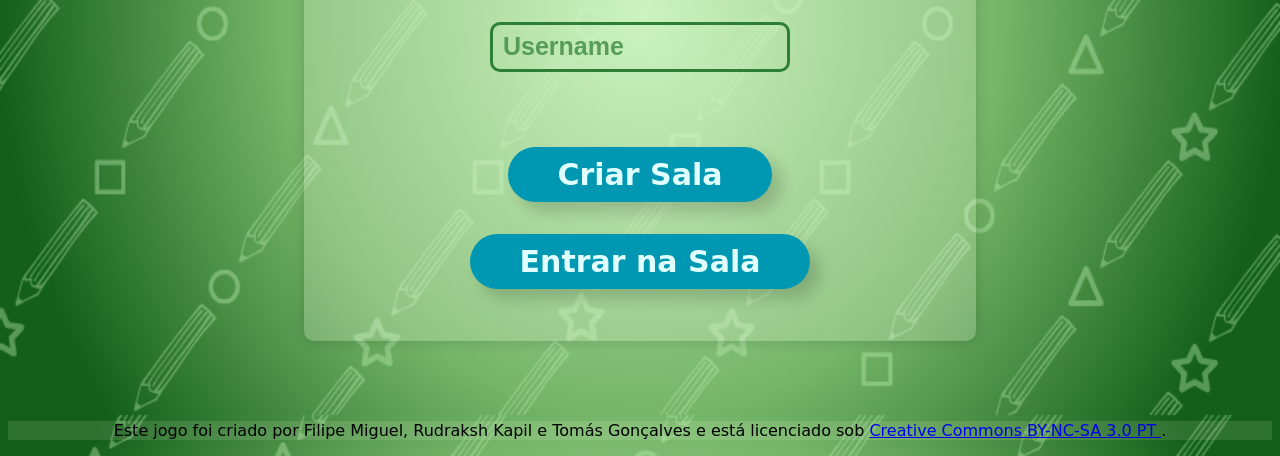
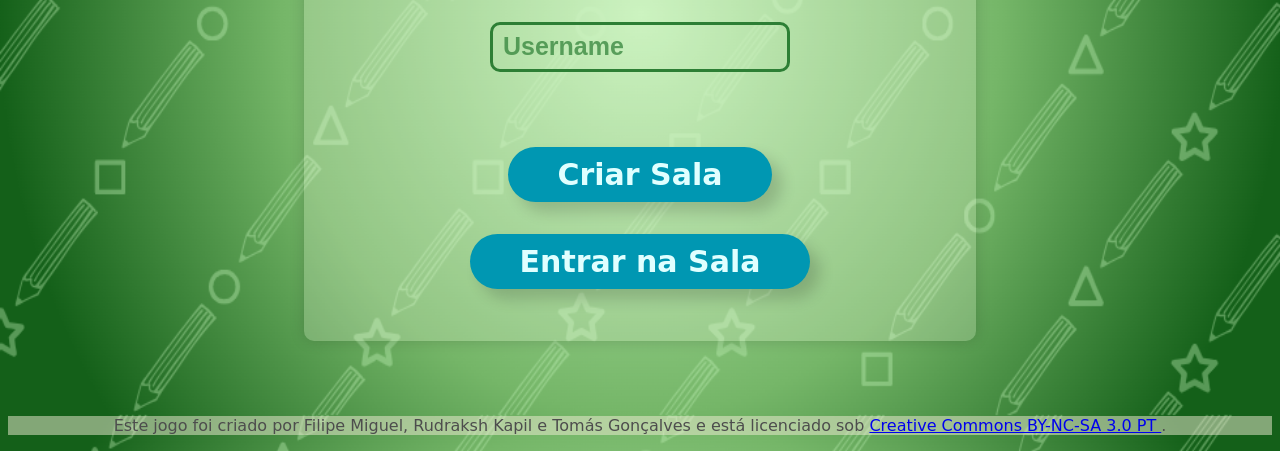
Before and after one commit to filipemiguel7/Draw-Guess, a website: page public/criar.html in a window 1280 px wide. Shown: the part 385-841 px from the top of the page. Drawn offline with nearby package versions, Linux system fonts and the light colour scheme; no server answers.

Commit message:
Update criar.html

```diff
--- a/public/criar.html
+++ b/public/criar.html
@@ -105,7 +105,7 @@
         <br>
         <button style="margin-bottom: 5%;" onclick="Entrar()">Entrar na Sala</button>
         </div></center>
-        <footer style="text-align: center; margin-top: 80px; color:rgb(0, 0, 0); font-size:16px; background-color:#fffdea1c;">
+        <footer style="text-align: center; margin-top: 75px; color:rgb(77, 77, 77); font-size:16px; background-color:rgba(241, 238, 213, 0.5);">
   <p>
     Este jogo foi criado por Filipe Miguel, Rudraksh Kapil e Tomás Gonçalves e está licenciado sob
     <a href="https://creativecommons.org/licenses/by-nc-sa/3.0/pt/" target="_blank">
```
